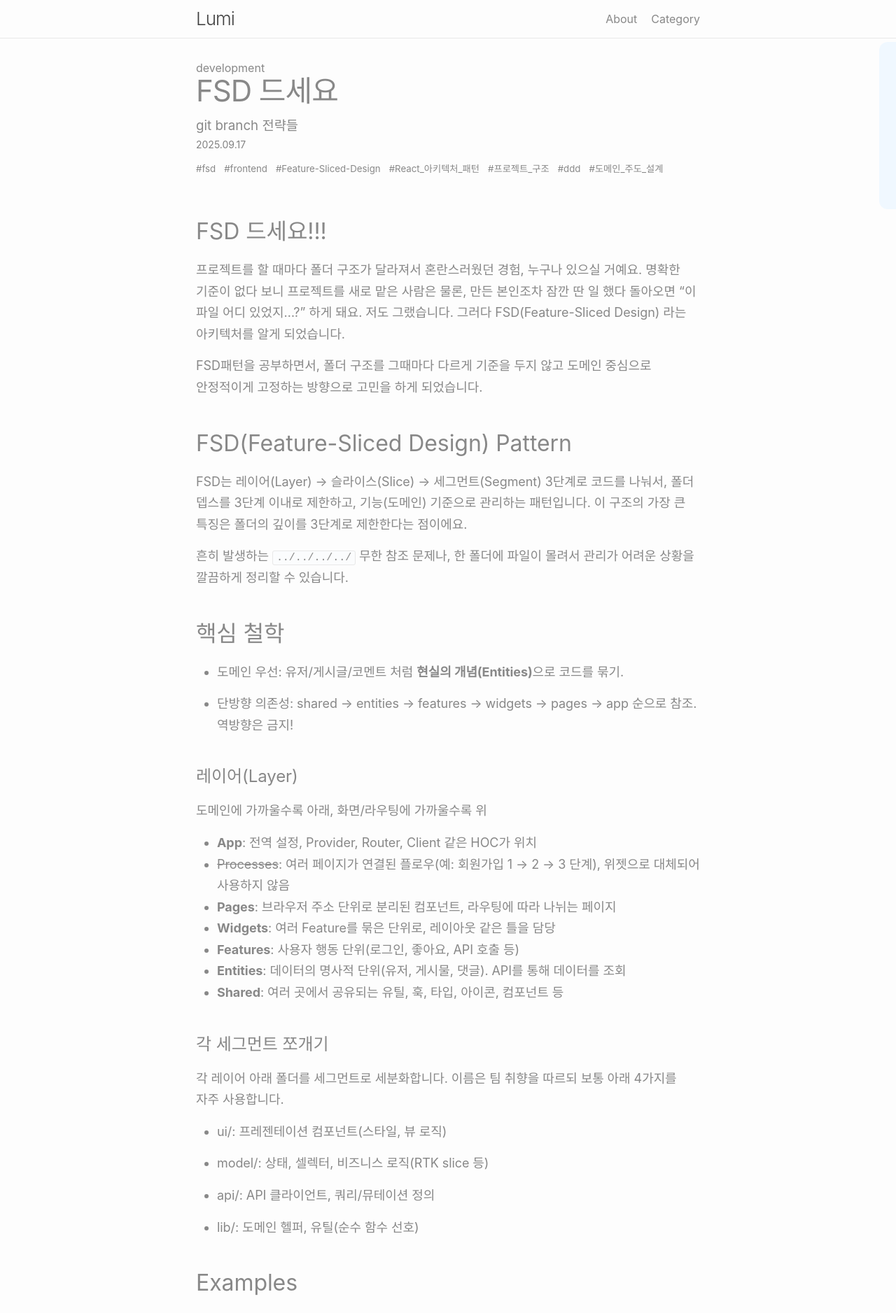
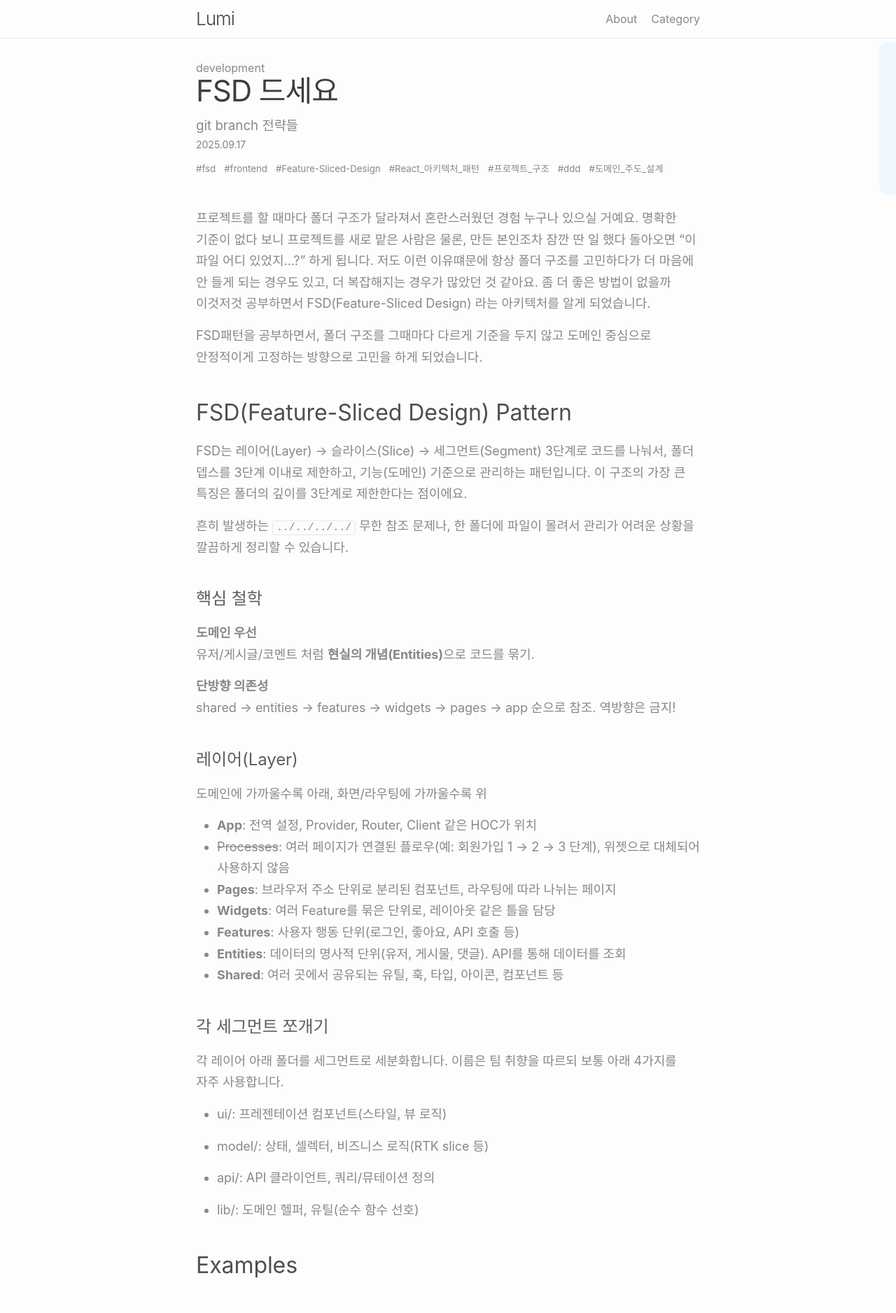
Before and after one commit to yeol0324/yeol0324.github.io, a Jekyll site: the page built from _posts/development/2025-09-17-fsd-pattern.md, in a window 1280 px wide. Shown: the top 1877 px of the page at 70% size. Built offline with Jekyll 4.4.1, drawn with Linux system fonts in a browser that asks for light colours; some of the changed text lies outside the part shown.

Commit message:
Style "폰트 컬러 변경"

````diff
--- a/_posts/development/2025-09-17-fsd-pattern.md
+++ b/_posts/development/2025-09-17-fsd-pattern.md
@@ -7,9 +7,7 @@ categories: development
 tags: fsd frontend Feature-Sliced-Design React_아키텍처_패턴 프로젝트_구조 ddd 도메인_주도_설계
 ---
 
-## FSD 드세요!!!
-
-프로젝트를 할 때마다 폴더 구조가 달라져서 혼란스러웠던 경험, 누구나 있으실 거예요. 명확한 기준이 없다 보니 프로젝트를 새로 맡은 사람은 물론, 만든 본인조차 잠깐 딴 일 했다 돌아오면 “이 파일 어디 있었지…?” 하게 돼요. 저도 그랬습니다. 그러다 FSD(Feature-Sliced Design) 라는 아키텍처를 알게 되었습니다.
+프로젝트를 할 때마다 폴더 구조가 달라져서 혼란스러웠던 경험 누구나 있으실 거예요. 명확한 기준이 없다 보니 프로젝트를 새로 맡은 사람은 물론, 만든 본인조차 잠깐 딴 일 했다 돌아오면 “이 파일 어디 있었지…?” 하게 됩니다. 저도 이런 이유떄문에 항상 폴더 구조를 고민하다가 더 마음에 안 들게 되는 경우도 있고, 더 복잡해지는 경우가 많았던 것 같아요. 좀 더 좋은 방법이 없을까 이것저것 공부하면서 FSD(Feature-Sliced Design) 라는 아키텍처를 알게 되었습니다.
 
 FSD패턴을 공부하면서, 폴더 구조를 그때마다 다르게 기준을 두지 않고 도메인 중심으로 안정적이게 고정하는 방향으로 고민을 하게 되었습니다.
 
@@ -21,15 +19,19 @@ FSD는 레이어(Layer) → 슬라이스(Slice) → 세그먼트(Segment) 3단
 
 흔히 발생하는 `../../../../` 무한 참조 문제나, 한 폴더에 파일이 몰려서 관리가 어려운 상황을 깔끔하게 정리할 수 있습니다.
 
-## 핵심 철학
+### 핵심 철학
 
-- 도메인 우선: 유저/게시글/코멘트 처럼 **현실의 개념(Entities)**으로 코드를 묶기.
+**도메인 우선**
+<br>유저/게시글/코멘트 처럼 **현실의 개념(Entities)**으로 코드를 묶기.
 
-- 단방향 의존성: shared → entities → features → widgets → pages → app 순으로 참조. 역방향은 금지!
+**단방향 의존성**
+<br>shared → entities → features → widgets → pages → app 순으로 참조. 역방향은 금지!
 
 ### 레이어(Layer)
 
 도메인에 가까울수록 아래, 화면/라우팅에 가까울수록 위
+
+
 * **App**: 전역 설정, Provider, Router, Client 같은 HOC가 위치
 * ~~Processes~~: 여러 페이지가 연결된 플로우(예: 회원가입 1 → 2 → 3 단계), 위젯으로 대체되어 사용하지 않음
 * **Pages**: 브라우저 주소 단위로 분리된 컴포넌트, 라우팅에 따라 나뉘는 페이지
@@ -52,7 +54,7 @@ FSD는 레이어(Layer) → 슬라이스(Slice) → 세그먼트(Segment) 3단
 
 ## Examples
 
-### 폴더 트리 예시(React + RTK 기준)
+### 리액트 폴더 구조
 ```
 src/
   app/
@@ -105,7 +107,7 @@ import { PostCard } from '@/entities/post';
 import { LikeButton } from '@/features/like-post';
 ```
 
-## 버튼
+### 버튼
 
 버튼의 껍데기(UI), 동작(행동), **내용물(데이터)**를 분리합니다.
 
@@ -127,9 +129,9 @@ import { LikeButton } from '@/features/like-post';
 
 이렇게 분리하면 역할과 책임이 명확히 분리되고, 서로 간의 불필요한 임포트를 막음으로써 재사용성은 높이고 의존성은 낮출 수 있습니다.~~(응높결낮 ㅎㅎ)~~
 
-## 의존성 규칙을 코드로도 강제
+## 의존성 규칙 강제하기
 
-ESLint로 깊은 경로 import 금지와 역방향 의존 금지를 걸어두면 협업할 때 더욱 편해집니다.
+ESLint로 깊은 경로 import 금지와 역방향 의존 금지를 걸어두면 협업할 때 실수도 줄고 편해지겠죠!?
 
 ```js
 // .eslintrc.js
@@ -168,26 +170,27 @@ module.exports = {
 }
 ```
 
-### 마이그레이션
+## 마이그레이션
 
 FSD의 또 다른 장점은 점증적 적용입니다. 하나씩 순서대로 적용하다보면 더 깊이 이해할 수 있습니다.
 
-경로 별칭(@/*) 부터 잡아서 상대경로를 간소화 하기 →
-shared entities features widgets pages app 순으로 얕게 폴더만 나누기 →
-각 폴더 루트에 index.ts Public API를 만들고, 외부 import를 바꾸기 →
-ESLint 깊은 경로 금지 규칙 추가, CI에서 체크 → api/model/ui/lib 세그먼트를 천천히 분리하며 테스트 진행하기
+경로 별칭(@/*) 부터 잡아서 상대경로를 간소화 하기
+<br>→ shared entities features widgets pages app 순으로 폴더 나누기
+<br>→ 각 폴더 루트에 index.ts Public API를 만들고, 외부 import를 바꾸기
+<br>→ ESLint 깊은 경로 금지 규칙 추가, CI에서 체크
+<br>→ api/model/ui/lib 세그먼트를 천천히 분리하며 테스트 진행하기
 
 처음부터 완벽 분리하겠다는 마음보단 “경로 단절 + Public API” 두 가지만 먼저 적용 후 나머지는 시간에 맡겨봅시다.
 
 
-### 마무리
+## 마무리
 
 폴더 구조는 취향 차이가 크지만, FSD는 “자유”가 아니라 “방향”을 제시한다고 생각합니다.
 
-FSD 공식 문서는 큰 가이드라인만 제시하고, 세부 구현은 팀마다 다릅니다. 결국 실무에서 가장 중요한 건 **팀 합의와 컨벤션 정립**이에요. 두 가지만 지키면 나머지는 팀에 맞게 유연하게 바꿔도 충분합니다.
+FSD 공식 문서는 큰 가이드라인만 제시하고, 세부 구현은 팀마다 다릅니다. 결국 실무에서 가장 중요한 건 **팀 합의와 컨벤션 정립**이라고 생각합니다. 두 가지만 지키면 나머지는 팀에 맞게 유연하게 바꿔도 충분합니다.
 
-1)도메인 중심으로 묶기, 2) 단방향 의존을 지키기.
+- **도메인 중심으로 묶기**<br>
+- **단방향 의존을 지키기**
 
 
-폴더 구조에 매번 고민하셨다면, 이제는 **FSD 드세요.**
-프로젝트가 커질수록 FSD의 장점은 더 빛나게 됩니다.
+폴더 구조에 매번 고민하셨다면, 이제 FSD 적용해보세요.
--- a/_sass/minima/_layout.scss
+++ b/_sass/minima/_layout.scss
@@ -345,6 +345,7 @@
   @include relative-font-size(2.625);
   letter-spacing: -1px;
   line-height: 1;
+  color: #3e3e3e;
 
   @include media-query($on-laptop) {
     @include relative-font-size(2.25);
@@ -374,18 +375,21 @@
     line-height: 1.5;
     margin-bottom: 1rem;
     font-size: 2.5rem;
+    color: #3e3e3e;
   }
   h2 {
     margin-top: 2.5rem;
     line-height: 1.5;
     margin-bottom: 1rem;
     font-size: 2rem;
+    color: #4e4e4e;
   }
   h3 {
     margin-top: 2.5rem;
     line-height: 1.5;
     margin-bottom: 1rem;
     font-size: 1.5rem;
+    color: #5e5e5e;
   }
   h4 {
     margin-top: 2.5rem;
````
Also changed, not shown: other parts of _posts/development/2025-09-17-fsd-pattern.md (+2 -2 lines).
